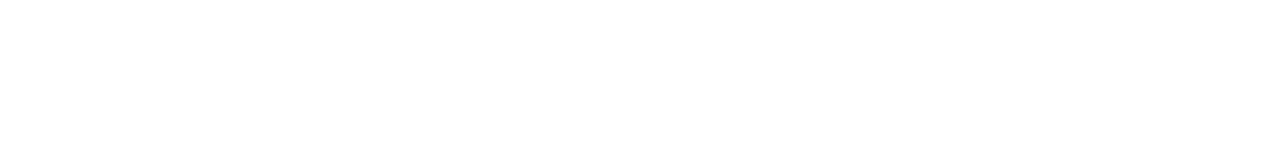
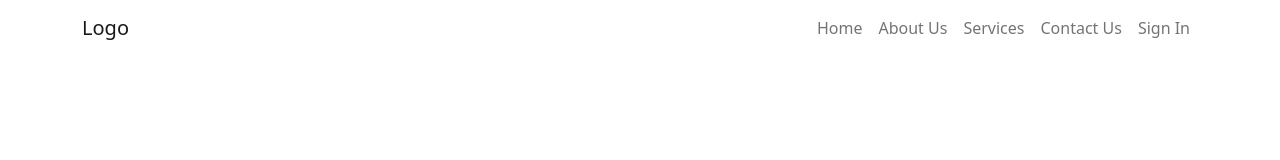
Before and after one commit to codelinked/Real-Estate-Project, a plain HTML site: page index.html in a window 1280 px wide. Drawn offline with nearby package versions, Linux system fonts and the light colour scheme.

Commit message:
pre-start

```diff
--- /dev/null
+++ b/assets/css/styles.css
@@ -0,0 +1,5 @@
+* {
+  margin: 0;
+  padding: 0;
+  box-sizing: border-box;
+}
--- a/index.html
+++ b/index.html
@@ -1,10 +1,34 @@
 <!DOCTYPE html>
 <html lang="en" dir="ltr">
-  <head>
+
+<head>
     <meta charset="utf-8">
-    <title>Uncle Ripple Real Estate</title>
-  </head>
-  <body>
+    <meta name="viewport" content="width=device-width, initial-scale=1.0, shrink-to-fit=no">
+    <title>Real Estate</title>
+    <link rel="stylesheet" href="https://cdn.jsdelivr.net/npm/bootstrap@5.2.2/dist/css/bootstrap.min.css">
+    <link rel="stylesheet" href="assets/css/styles.css">
+</head>
 
-  </body>
+<body>
+    <nav class="navbar navbar-light navbar-expand-md">
+        <div class="container"><a class="navbar-brand" href="#">Logo</a><button data-bs-toggle="collapse" class="navbar-toggler" data-bs-target="#navcol-1"><span class="visually-hidden">Toggle navigation</span><span class="navbar-toggler-icon"></span></button>
+            <div class="collapse navbar-collapse" id="navcol-1">
+                <ul class="navbar-nav ms-auto">
+                    <li class="nav-item"><a class="nav-link" href="#">Home</a></li>
+                    <li class="nav-item"><a class="nav-link" href="#">About Us</a></li>
+                    <li class="nav-item"><a class="nav-link" href="#">Services</a></li>
+                    <li class="nav-item"><a class="nav-link" href="#">Contact Us</a></li>
+                    <li class="nav-item"><a class="nav-link" href="#">Sign In</a></li>
+                </ul>
+            </div>
+        </div>
+    </nav>
+    <section id="home"></section>
+    <section id="about-us"></section>
+    <section id="services"></section>
+    <section id="contact-us"></section>
+    <script src="https://cdn.jsdelivr.net/npm/bootstrap@5.2.2/dist/js/bootstrap.bundle.min.js"></script>
+    <script src="https://ajax.googleapis.com/ajax/libs/jquery/3.6.1/jquery.min.js"></script>
+</body>
+
 </html>
```
